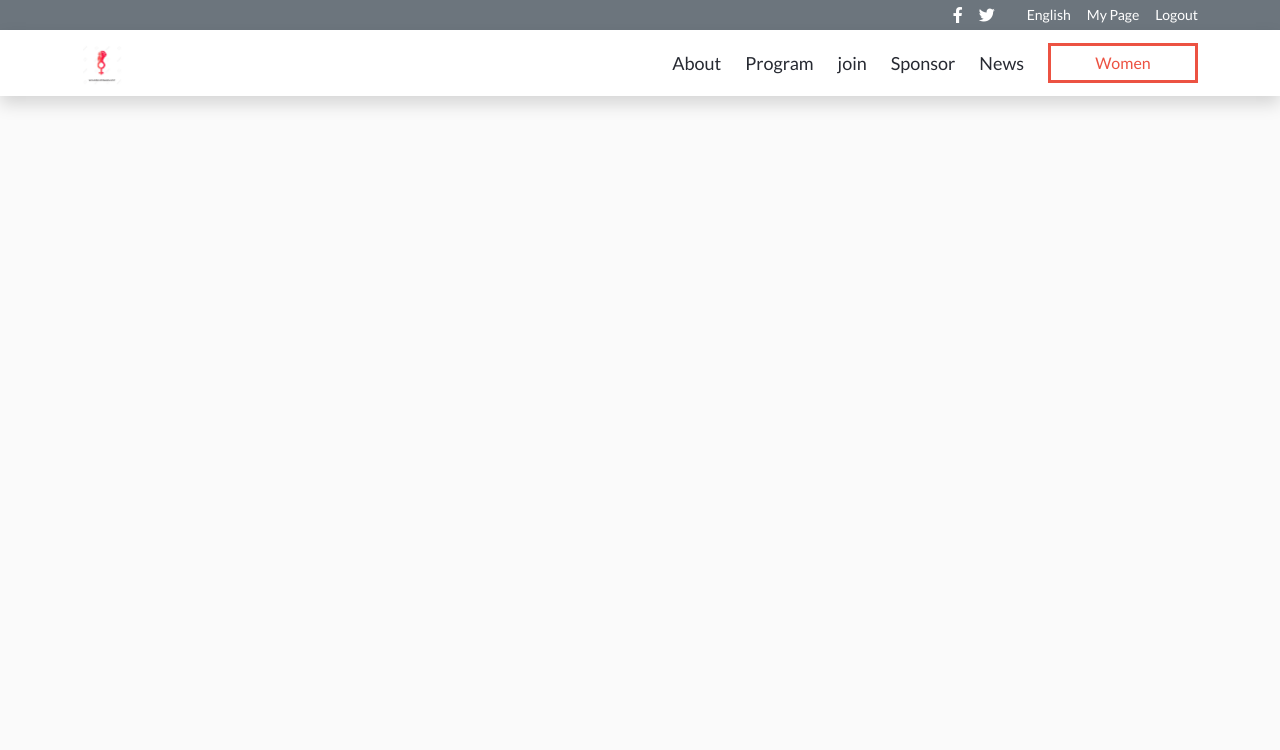
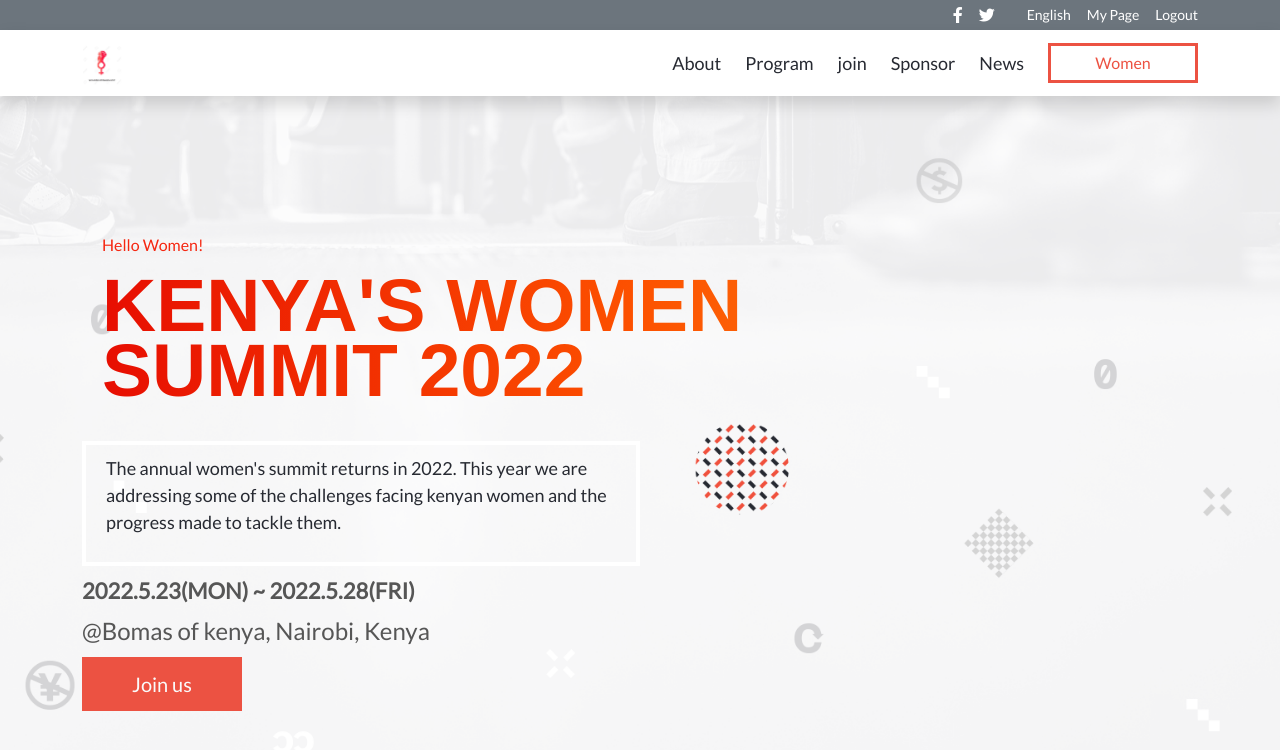
Before and after one commit to HanningtoneM/Women-summit, a plain HTML site: page index.html in a window 1280 px wide. Drawn offline with nearby package versions, Linux system fonts and the light colour scheme.

Commit message:
Add Hero section both mobile and desktop

```diff
--- a/css/main.css
+++ b/css/main.css
@@ -131,6 +131,74 @@ header {
   transform: scale(1.05);
 }
 
+/* hero section */
+
+.heroSection {
+  width: 100%;
+  height: calc(100vh - 90px);
+  padding: 115px 20px;
+  background-image: url(/images/mobilebground.png);
+  background-repeat: no-repeat;
+  background-size: cover;
+  background-position: center;
+}
+
+.heroIntro {
+  padding: 30px 20px;
+}
+
+.heroIntro h1 {
+  font-size: 30px;
+  font-family: "COCOGOOSE", sans-serif;
+  line-height: 1.3;
+  background: linear-gradient(to right, #e70e02, #fd5200, #f8961e);
+  -webkit-background-clip: text;
+  -webkit-text-fill-color: transparent;
+  font-weight: 900;
+}
+
+.heroIntro p,
+.aboutIntoText {
+  font-size: 16px;
+  color: #f52711;
+}
+
+.heroDescription {
+  width: 100%;
+  padding: 10px 20px;
+  border: 4px solid #fff;
+  font-size: 16px;
+  color: #272a32;
+}
+
+.programSchedule {
+  width: 100%;
+  margin-top: 12px;
+}
+
+.programSchedule h4 {
+  font-size: 22px;
+  font-weight: 600;
+}
+
+.programSchedule p {
+  font-size: 18px;
+  margin-bottom: 20px;
+}
+
+.joinButton {
+  background-color: #ec5242;
+  color: #fafafa;
+  padding: 15px 50px;
+  font-size: 20px;
+}
+
+.joinButton:focus {
+  color: #ec5242;
+  background-color: #fff;
+  border: 1px solid #ec5242;
+}
+
 @media (max-width: 768px) {
   .topHeader {
     display: none;
@@ -227,4 +295,48 @@ header {
   .mobileMenu {
     display: none;
   }
+
+  /* hero desktop */
+  .heroSection {
+    height: calc(100vh - 90px);
+    padding: 115px 20px;
+    background-image: url(/images/desktopbg.png);
+    background-size: cover;
+    background-repeat: no-repeat;
+  }
+
+  .heroIntro {
+    font-size: 25px;
+  }
+
+  .heroIntro h1 {
+    font-size: 75px;
+    line-height: 65px;
+  }
+
+  .heroDescription {
+    width: 50%;
+  }
+
+  .heroDescription p {
+    font-size: 18px;
+  }
+
+  .programSchedule {
+    width: 50%;
+    margin-top: 12px;
+  }
+
+  .programSchedule p {
+    font-size: 24px;
+    margin-bottom: 20px;
+  }
+
+  .joinButton:hover {
+    border: 2px solid #ec5242;
+    background-color: transparent;
+    color: #ec5242;
+    transition: all 0.5s ease-in-out;
+    transform: scale(1.05);
+  }
 }
--- a/index.html
+++ b/index.html
@@ -117,6 +117,31 @@
               </div>
           </div>
     </header>
+    <article class="heroSection d-flex justify-content-center align-items-center">
+        <div class="container">
+            <div class="heroIntro">
+                <p>Hello Women!</p>
+                <h1 class="text-uppercase">
+                    Kenya's women <br>summit 2022
+                </h1>
+            </div>
+            <div class="heroDescription">
+                <p>
+                The annual women's summit returns in 2022. This year we are
+                addressing some of the challenges facing kenyan women and the
+                progress made to tackle them.
+                </p>
+            </div>
+            <div class="programSchedule">
+                <h4>2022.5.23(MON) ~ 2022.5.28(FRI)</h4>
+                <p>@Bomas of kenya, Nairobi, Kenya</p>
+                <a href="#" class="joinButton">Join us</a>
+            </div>
+            </div>
+    </article>
+    <article class="mainPrograms">
+        <div class="container"></div>
+    </article>
     <script src="js/nav.js"></script>
 </body>
 </html>
```
Also changed, not shown: images/desktopbg.png (added), images/herobackground.svg (added), images/mobilebground.png (added).
